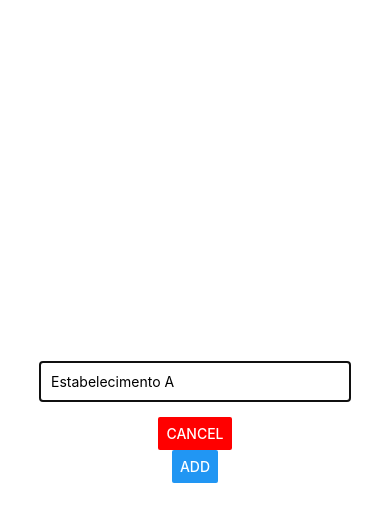
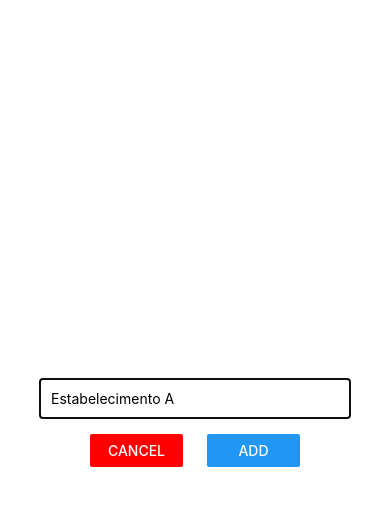
Before and after one commit to darktydus/estudo, a React Native app: screen / in a window 390 px wide. Both pictures are taken after a click on the button "ADD NEW GOAL". Shown: the top 522 px of the page. Built offline with nearby package versions, Linux system fonts and the light colour scheme.

Commit message:
botoes estilizados e funcionando

```diff
--- a/components/GoalInput.js
+++ b/components/GoalInput.js
@@ -16,7 +16,7 @@ const GoalInput = props => {
   //Modal funciona como uma navegação entre telas, mas a outra tela fica invisível pro tras.
   //animationType é a forma em que a nova tela aparecerá
   return (
-    <Modal visible={props.visible} animationType="slide" animationType="slide">
+    <Modal visible={props.visible} animationType="slide">
       <View style={styles.inputContainer}>
         <TextInput
           placeholder="Estabelecimento A"
@@ -24,8 +24,14 @@ const GoalInput = props => {
           onChangeText={goalInputHandler}
           value={enteredGoal}
         />
-        <Button title="CANCEL" color="red" onPress={props.onCancel} />
-        <Button title="ADD" onPress={addGoalHandler} />
+        <View style={styles.buttonContainer}>
+          <View style={styles.button}>
+            <Button title="CANCEL" color="red" onPress={props.onCancel} />
+          </View>
+          <View style={styles.button}>
+            <Button title="ADD" onPress={addGoalHandler} />
+          </View>
+        </View>
       </View>
     </Modal> /* Foi adicionado o addGoalHandler ao botão*/
   );
@@ -48,6 +54,14 @@ const styles = StyleSheet.create({
     borderWidth: 2,
     padding: 10,
     marginBottom: 15 // Distancia a aba do botão em 10.
+  },
+  buttonContainer: {
+    flexDirection: "row",
+    justifyContent: "space-around",
+    width: "60%"
+  },
+  button: {
+    width: "40%"
   }
 });
 
```
